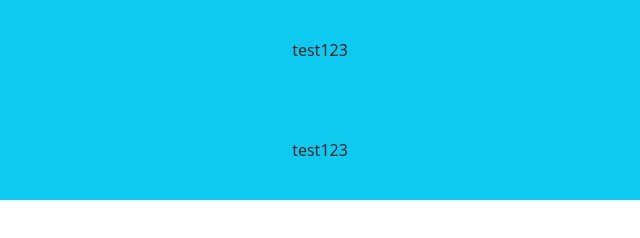
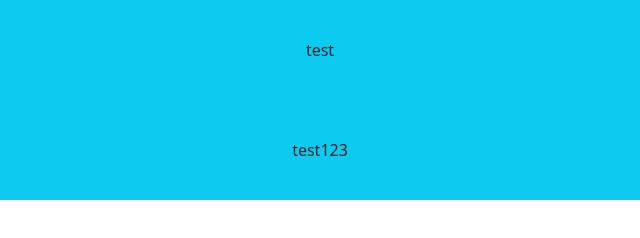
Before and after one commit to 123Shahdahmed/testropo, a plain HTML site: page index.html in a window 1280 px wide. Shown: the full height of the page, 320-960 px from the left. Drawn offline with Linux system fonts and the light colour scheme.

Commit message:
Update index.html
make changes

```diff
--- a/index.html
+++ b/index.html
@@ -11,7 +11,7 @@
     <div class="container">
         <div class="row bg-info align-items-center justify-content-center  " style="height: 200px; text-align: center;">
             <div class="col-4  align-self-end">test123</div>
-            <div class="col-4 ">test123</div>
+            <div class="col-4 ">test</div>
             <div class="col-4 ">test123</div>
             <div class="col-4 ">test123</div>
 
```
